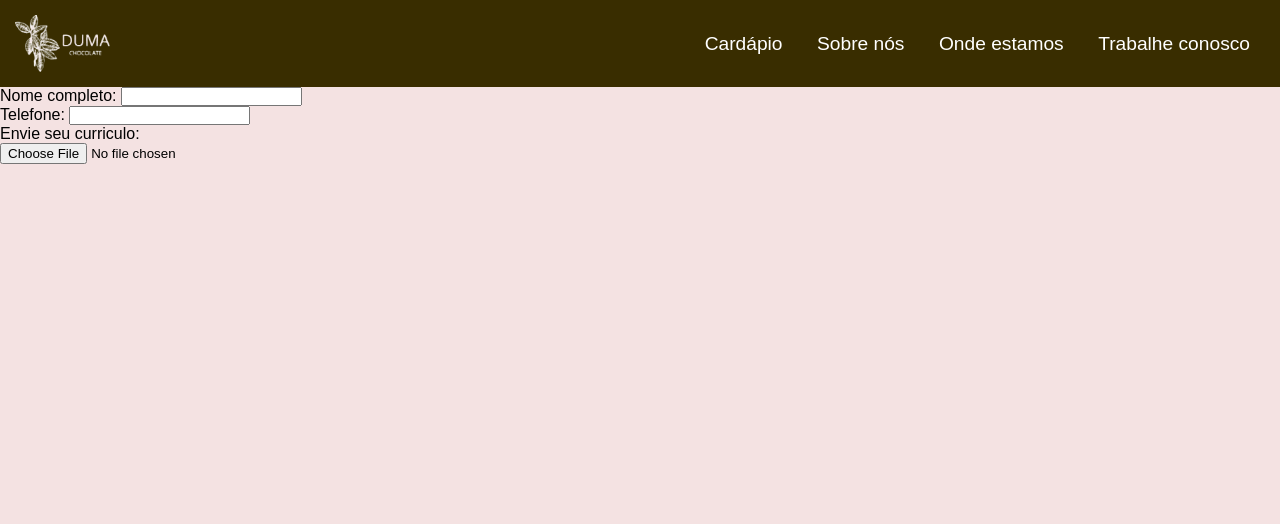
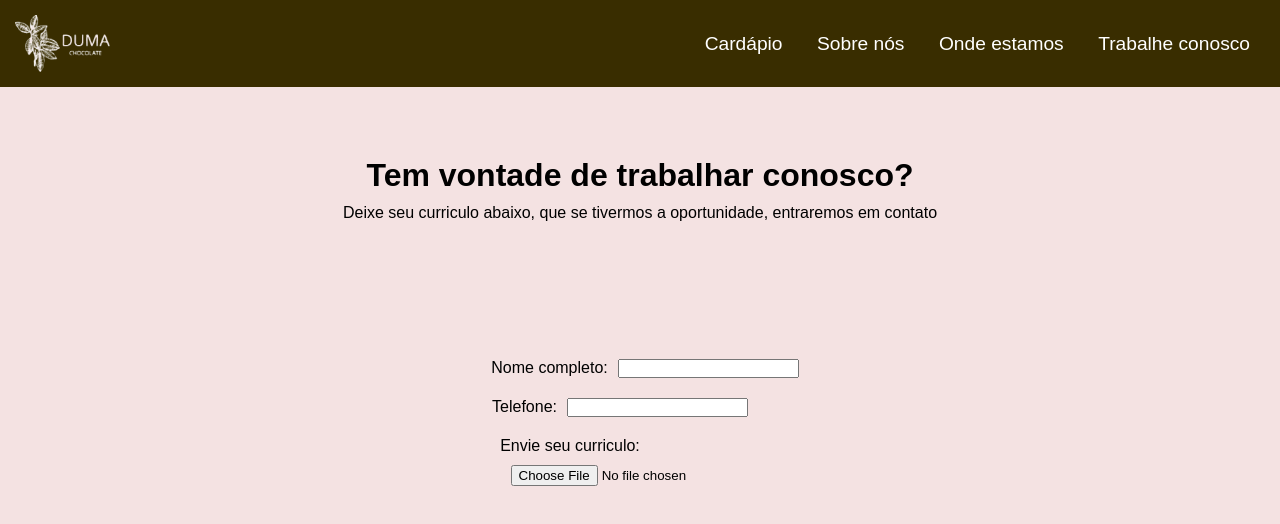
Before and after one commit to MTHzin/pagina-doceria, a plain HTML site: page trabalheconosco.html in a window 1280 px wide. Drawn offline with Linux system fonts and the light colour scheme; a web font is replaced by a local one.

Commit message:
Criação de um form

```diff
--- a/style.css
+++ b/style.css
@@ -137,3 +137,55 @@ header{
     color: rgb(119, 93, 0);
     text-decoration: none;
 }
+.texto{
+    text-align: center;
+    padding-top: 70px;
+
+}
+.texto p {
+    text-align: center;
+    padding-top: 10px;
+
+}
+main{
+    width: 100%;
+    height: 50vh;
+    display: flex;
+    align-items: stretch;
+    justify-content: center;
+    flex-direction: column;
+
+}
+.form{
+
+    text-align: center;
+}
+.nome{
+    display: flex;
+    justify-content: center;
+    align-items: center;
+    margin-bottom: 20px;
+    margin-left: 10px;
+
+
+}
+.telefone{
+    display: flex;
+    justify-content: center;
+    align-items: center;
+    margin-bottom: 20px;
+    margin-left: -40px;
+}
+
+
+
+.curriculo p{
+    margin-left: -140px;
+    margin-bottom: 10px;
+}
+#nome, #telefone{
+    margin-left: 10px;
+}
+#curriculo{
+    margin-left: -06px;
+}
--- a/trabalheconosco.html
+++ b/trabalheconosco.html
@@ -16,8 +16,12 @@
             <a href="#">Trabalhe conosco</a>
         </nav>
     </header>
+    <div class="texto">
+        <h1>Tem vontade de trabalhar conosco?</h1>
+        <p>Deixe seu curriculo abaixo, que se tivermos a oportunidade, entraremos em contato</p>
+    </div>
     <main>
-        <section class="form">
+        <div class="form">
             <div class="nome">
                 <label for="nome">Nome completo: </label>
                 <input type="text" id="nome" />
@@ -26,10 +30,11 @@
                 <label for="nome">Telefone: </label>
                 <input type="text" id="telefone" />
             </div>
-            <p>Envie seu curriculo: </p>
-            <input name="userfile" type="file" accept="application/pdf, application/vnd.ms-excel" />
-
-        </section>
+            <div class="curriculo">
+                <p>Envie seu curriculo: </p>
+                <input name="userfile" type="file" accept="application/pdf, application/vnd.ms-excel" id="curriculo"/>
+            </div>
+        </div>
     </main>
 </body>
 </html>
```
